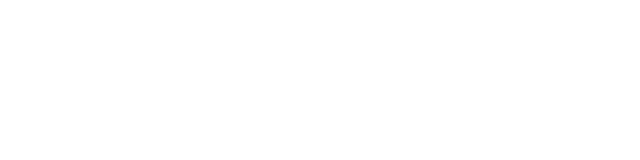
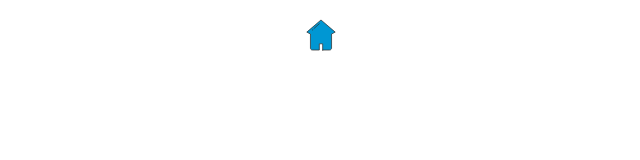
Before and after one commit to kb1995/clickandconsume, a React (Create React App) app: page / in a window 1280 px wide. Both pictures are taken after a click on the button "<5 mins". Shown: the top 160 px of the page, without its empty margins (344-984 px from the left). Built offline with nearby package versions, Linux system fonts and the light colour scheme.

Commit message:
home button added

```diff
--- a/src/App.js
+++ b/src/App.js
@@ -1,35 +1,11 @@
 import React, { Component } from 'react';
-import Video from './components/Video/Video'
-import ButtonList from './components/ButtonList/ButtonList'
+import Home from './Home'
 
 class App extends Component {
-
-  state = {
-    selected: false,
-  }
-
-  handleDurationSelection = () => {
-    this.setState({
-      selected: true
-    })
-  }
-
   render() {
-    let selected = this.state.selected;
-
-    if (selected) {
-      return (
-        <React.Fragment>
-          <Video />
-        </React.Fragment>
-      )
-    } else {
-      return (
-        <React.Fragment>
-          <ButtonList handleDurationSelection = {this.handleDurationSelection} />
-        </React.Fragment>
-      )
-    }
+    return(
+      <Home/>
+    )
   }
 }
 
--- a/src/Context.jsx
+++ b/src/Context.jsx
@@ -20,8 +20,23 @@
 
 class Context extends Component {
   state = {
-    videoURL: "https://www.youtube.com/watch?v=nl2mQ2HiJZc",
+    videoURL: null,
     currentCategory: null,
+    videoPlaying: false,
+  }
+
+  handlePlayVideo = (LengthCategory) => {
+    this.setState({
+      videoPlaying: true,
+    }, this.handleButtonCategory(LengthCategory))
+  }
+
+  handleGoToHome = () => {
+    this.setState({
+      videoPlaying: false,
+      currentCategory: null,
+      videoURL: null,
+    })
   }
 
   handleButtonCategory = (category) => {
@@ -51,6 +66,8 @@
       <MyContext.Provider value={{
         state: this.state,
         handleButtonCategory: this.handleButtonCategory,
+        handleGoToHome: this.handleGoToHome,
+        handlePlayVideo: this.handlePlayVideo,
       }}>
         <App />
       </MyContext.Provider>
--- /dev/null
+++ b/src/Home.jsx
@@ -0,0 +1,33 @@
+import React, { Component } from 'react';
+import Video from './components/Video/Video'
+import { MyContext } from './Context'
+import ButtonList from './components/ButtonList/ButtonList'
+
+class Home extends Component {
+  render() {
+    const context = this.props.context;
+    if (context.state.videoPlaying) {
+      return (
+        <React.Fragment>
+          <Video />
+        </React.Fragment>
+      )
+    } else {
+      return (
+        <React.Fragment>
+          <ButtonList />
+        </React.Fragment>
+      )
+    }
+  }
+}
+
+const Parent = (props) => {
+  return (
+    <MyContext.Consumer>
+      {context => <Home context={context} />}
+    </MyContext.Consumer>
+  )
+}
+
+export default Parent;
--- a/src/components/Button/Button.jsx
+++ b/src/components/Button/Button.jsx
@@ -5,8 +5,7 @@
 class Button extends Component {
 
   handleClick = () => {
-    this.props.handleDurationSelection()
-    this.props.context.handleButtonCategory(this.props.LengthCategory);
+    this.props.context.handlePlayVideo(this.props.LengthCategory);
   }
   render() {
     return (
--- a/src/components/ButtonList/ButtonList.jsx
+++ b/src/components/ButtonList/ButtonList.jsx
@@ -35,7 +35,7 @@
 
     const buttonItem = buttonArr.map((val, idx) => {
       return(
-        <Button key = {idx} handleDurationSelection = {this.props.handleDurationSelection} text = {val.text} color = {val.color} LengthCategory = {val.LengthCategory} />
+        <Button key = {idx} text = {val.text} color = {val.color} LengthCategory = {val.LengthCategory} />
       )
     })
     return (
--- /dev/null
+++ b/src/components/HomeIcon/HomeIcon.jsx
@@ -0,0 +1,24 @@
+import React, { Component } from 'react';
+import { MyContext } from '../../Context'
+import { Icon } from './HomeIcon.styled'
+import home from '../../assets/images/home.svg'
+
+class HomeIcon extends Component {
+  render() {
+    return (
+      <Icon onClick={() => {this.props.context.handleGoToHome()}}>
+        <img src={home} />
+      </Icon>
+    );
+  }
+}
+
+const Parent = (props) => {
+  return (
+    <MyContext.Consumer>
+      {context => <HomeIcon context={context} />}
+    </MyContext.Consumer>
+  )
+}
+
+export default Parent;
--- /dev/null
+++ b/src/components/HomeIcon/HomeIcon.styled.js
@@ -0,0 +1,12 @@
+import styled from 'styled-components'
+
+export const Icon = styled.div`
+  position: fixed;
+  top: 10px;
+  left: 50%;
+  cursor: pointer;
+
+  img{
+    width: 50px;
+  }
+`
--- a/src/components/Video/Video.jsx
+++ b/src/components/Video/Video.jsx
@@ -2,11 +2,12 @@
 import { MyContext } from '../../Context'
 import { } from './Video.styled'
 import ReactPlayer from 'react-player'
+import HomeIcon from '../HomeIcon/HomeIcon'
 
 class Video extends Component {
   render() {
     return (
-      <React.Fragment>
+      <div>
         <ReactPlayer
           url={this.props.context.state.videoURL}
           config={{
@@ -19,7 +20,8 @@
           playing
           controls
         />
-      </React.Fragment>
+        <HomeIcon/>
+      </div>
     );
   }
 }
```
Also changed, not shown: src/assets/images/home.svg (added).
